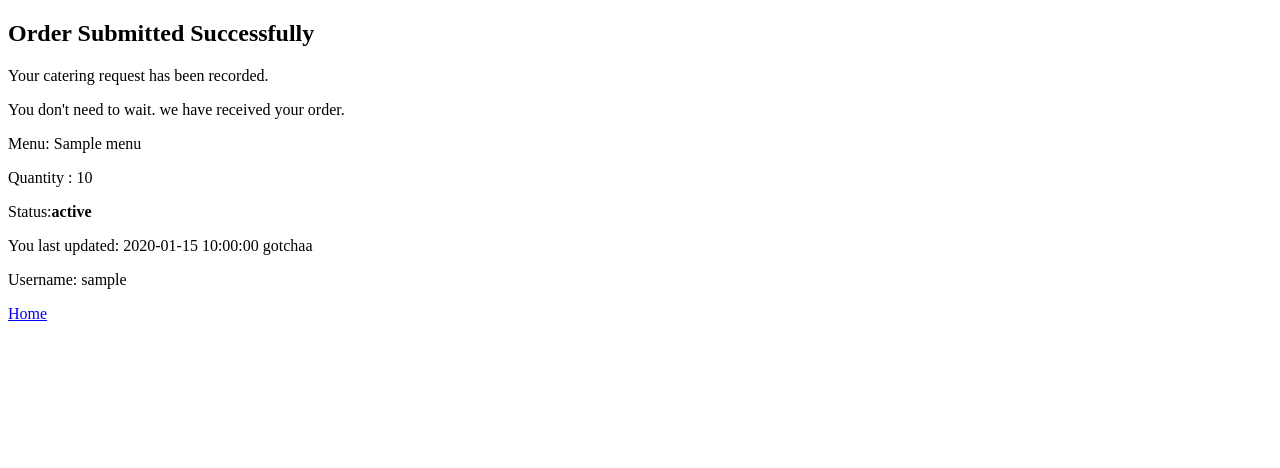
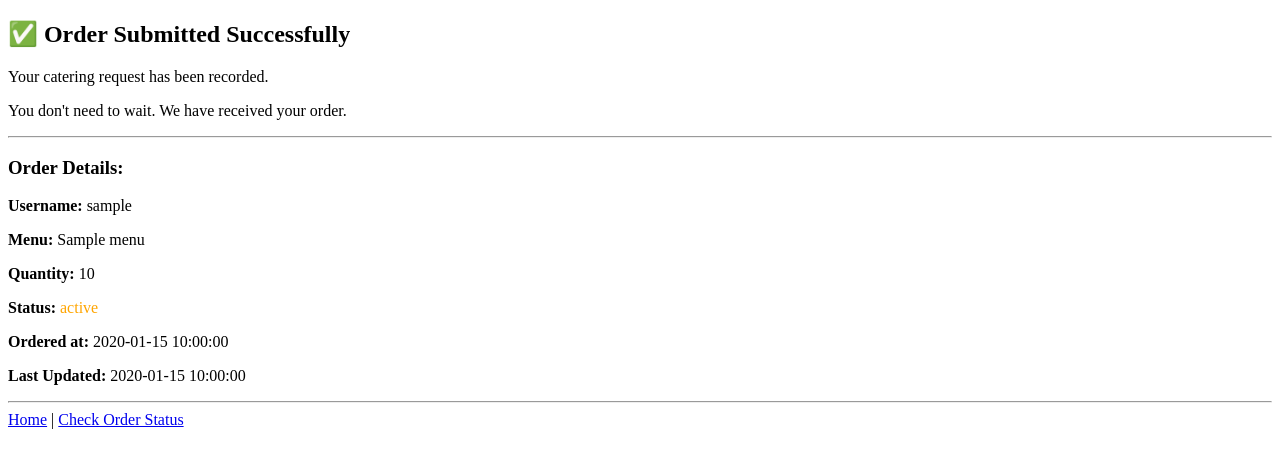
Before and after one commit to rashmimalikarjun/Order-management-system, a Flask app: template templates/success.html in a window 1280 px wide. Shown: the top 468 px of the page. Run offline with Flask 3, Linux system fonts and the light colour scheme; the template is opened without the code that fills it: most values are stand-ins (such as "Sample title", 1, 10 or a date in 2020).

Commit message:
Update success.html

```diff
--- a/templates/success.html
+++ b/templates/success.html
@@ -4,14 +4,22 @@
   <title>Order Submitted</title>
 </head>
 <body>
-  <h2>Order Submitted Successfully</h2>
+  <h2>✅ Order Submitted Successfully</h2>
   <p>Your catering request has been recorded.</p>
-  <p>You don't need to wait. we have received your order.</p>
-  <p>Menu: {{order.menu}} </p>
-  <p>Quantity : {{order.quantity}} </p>
-  <p>Status:<strong>{{order.status}}</strong></p>
-  <p>You last updated: {{order.status_time}} gotchaa</p>
-  <p>Username: {{ order.username }}</p>
-<a href="/">Home</a>
+  <p>You don't need to wait. We have received your order.</p>
+
+  <hr>
+
+  <h3>Order Details:</h3>
+  <p><strong>Username:</strong> {{ order.username }}</p>
+  <p><strong>Menu:</strong> {{ order.menu }}</p>
+  <p><strong>Quantity:</strong> {{ order.quantity }}</p>
+  <p><strong>Status:</strong> <span style="color: orange;">{{ order.status }}</span></p>
+  <p><strong>Ordered at:</strong> {{ order.time }}</p>
+  <p><strong>Last Updated:</strong> {{ order.status_time }}</p>
+
+  <hr>
+
+  <a href="/">Home</a> | <a href="{{ url_for('status') }}">Check Order Status</a>
 </body>
 </html>
```
